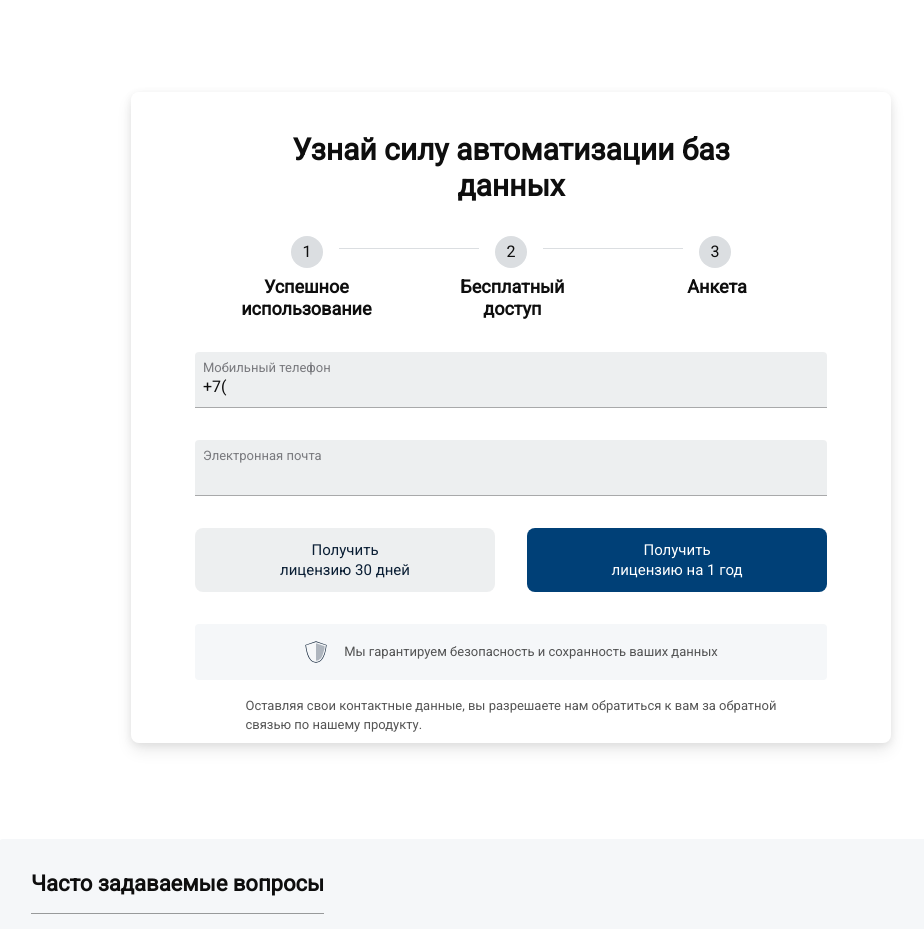
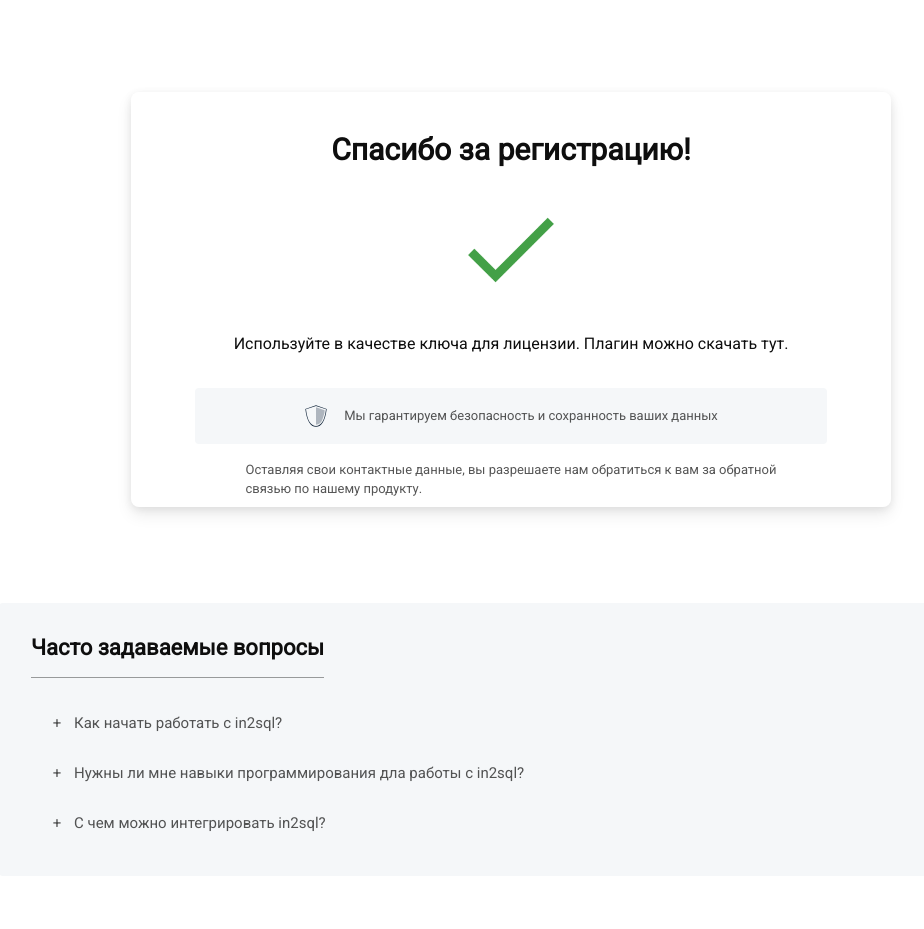
Before and after one commit to in2sql/in2sql-official-site, a Next.js app: page / in a window 1280 px wide. Shown: the part 1120-2049 px from the top of the page, without its empty margins (129-1053 px from the left). Built offline with nearby package versions, Linux system fonts and the light colour scheme.

Commit message:
feat: handle success

```diff
--- a/app/components/main-form/main-form.tsx
+++ b/app/components/main-form/main-form.tsx
@@ -8,6 +8,11 @@ import { useState } from 'react'
 import Image from 'next/image'
 import Link from 'next/link'
 
+type SubmitData = {
+  mobile: string
+  email: string
+}
+
 const MainForm = () => {
   const { handleSubmit, register } = useForm({
     defaultValues: {
@@ -16,9 +21,13 @@ const MainForm = () => {
     },
   })
 
-  const [submitData, setSubmitData] = useState({})
+  const initialState: SubmitData = {
+    mobile: '',
+    email: '',
+  }
+  const [submitData, setSubmitData] = useState<SubmitData>(initialState)
 
-  const onSubmit = (data: { mobile: string; email: string }) => {
+  const onSubmit = (data: SubmitData) => {
     console.log({ submitedData: data })
     setSubmitData(data)
   }
@@ -103,11 +112,11 @@ const MainForm = () => {
             width={100}
             height={100}
             priority
-            onClick={() => setSubmitData({})}
+            onClick={() => setSubmitData(initialState)}
           />
           <div>
             Используйте
-            <b> blin4ik@yundex.com </b>в качестве ключа для лицензии. Плагин
+            <b> {submitData.email} </b>в качестве ключа для лицензии. Плагин
             можно скачать тут.
           </div>
         </>
```
